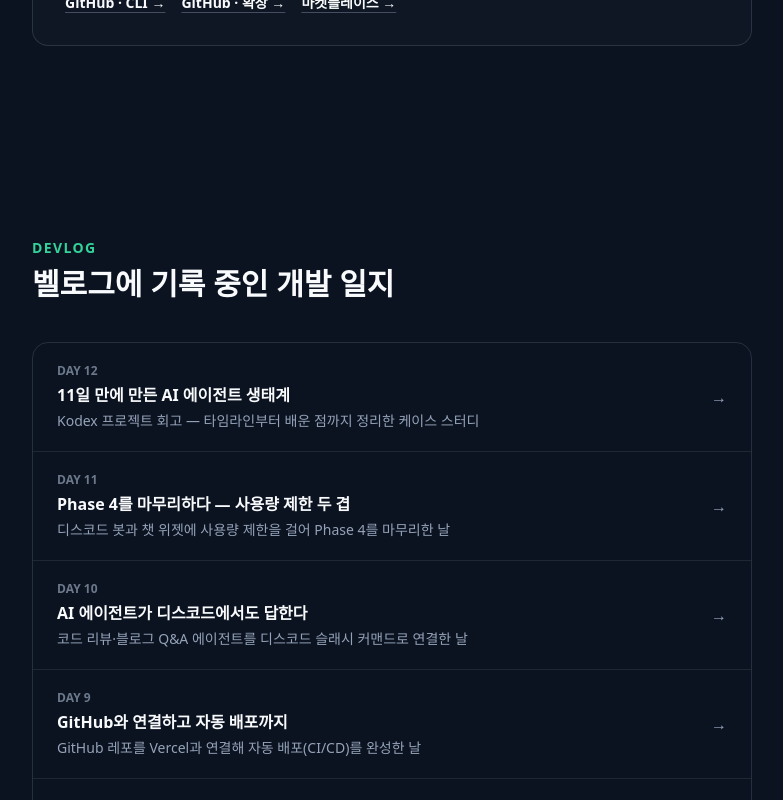
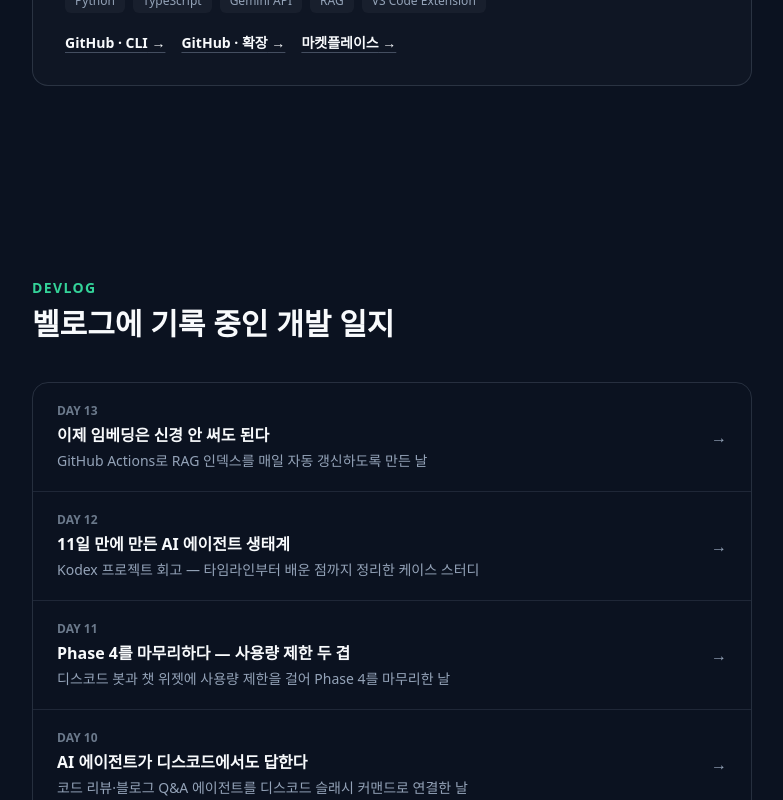
Before and after one commit to DoyuIm/kodex-portfolio-site, a Next.js app: page / in a window 1280 px wide. Shown: the part 1843-2643 px from the top of the page, without its empty margins (248-1031 px from the left). Built offline with nearby package versions, Linux system fonts and the light colour scheme.

Commit message:
docs: Day13 devlog 항목 추가 (RAG 인덱스 자동 갱신)

```diff
--- a/src/data/highlights.ts
+++ b/src/data/highlights.ts
@@ -11,4 +11,5 @@ export const highlights: Highlight[] = [
   { range: "Day 8–9", title: "Vercel 실배포 + GitHub 연동 자동 재배포(CI/CD)" },
   { range: "Day 10–11", title: "디스코드 봇 + 포트폴리오 챗 위젯으로 Phase 4 마무리" },
   { range: "Day 12", title: "11일간의 여정을 정리한 케이스 스터디" },
+  { range: "Day 13", title: "GitHub Actions로 RAG 인덱스 자동 갱신" },
 ];
--- a/src/data/posts.ts
+++ b/src/data/posts.ts
@@ -80,6 +80,12 @@ export const posts: Post[] = [
     summary: "Kodex 프로젝트 회고 — 타임라인부터 배운 점까지 정리한 케이스 스터디",
     slug: "kodex-day-12-case-study",
   },
+  {
+    day: 13,
+    title: "이제 임베딩은 신경 안 써도 된다",
+    summary: "GitHub Actions로 RAG 인덱스를 매일 자동 갱신하도록 만든 날",
+    slug: "kodex-day-13-rag-automation",
+  },
 ];
 
 export function velogUrl(slug: string) {
```
